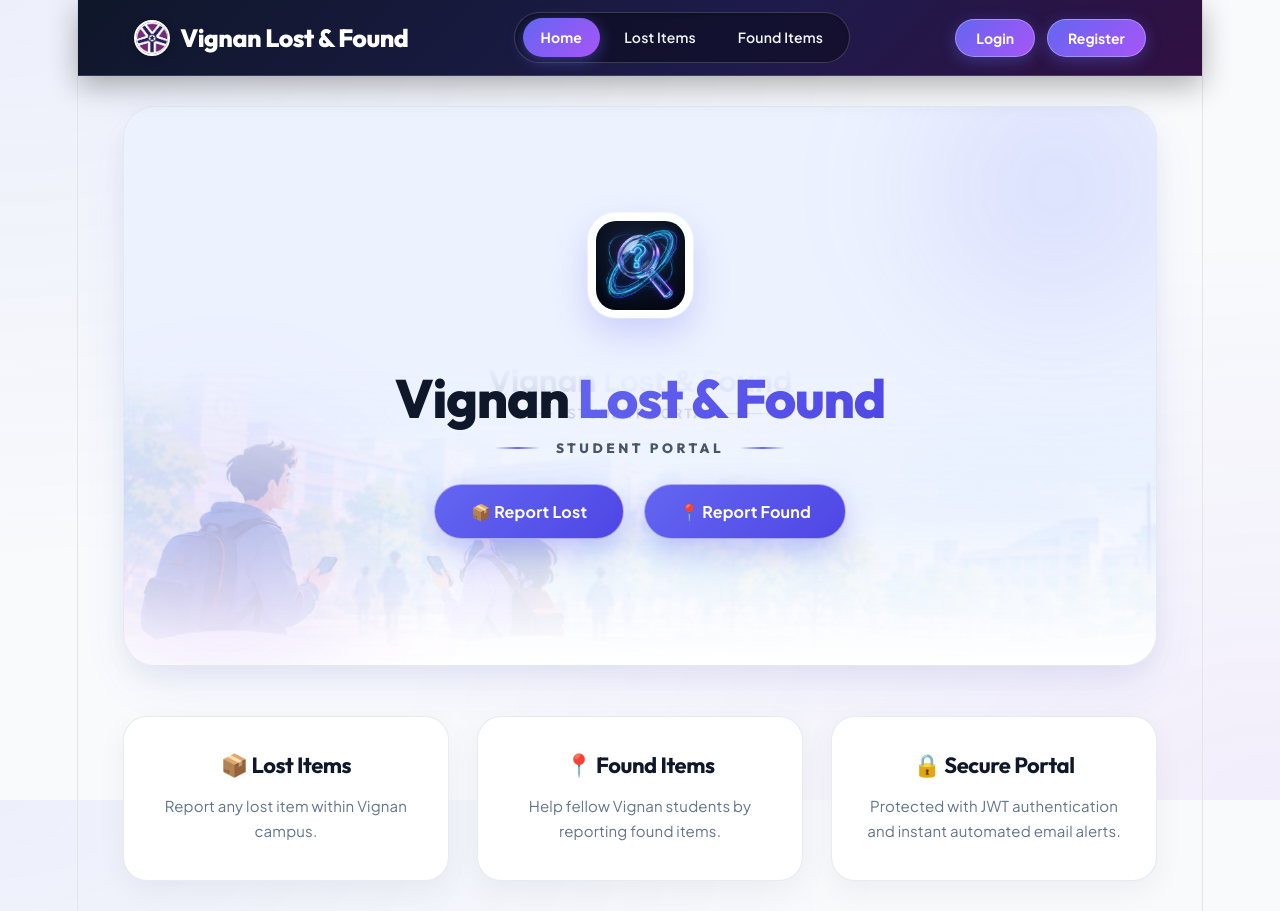
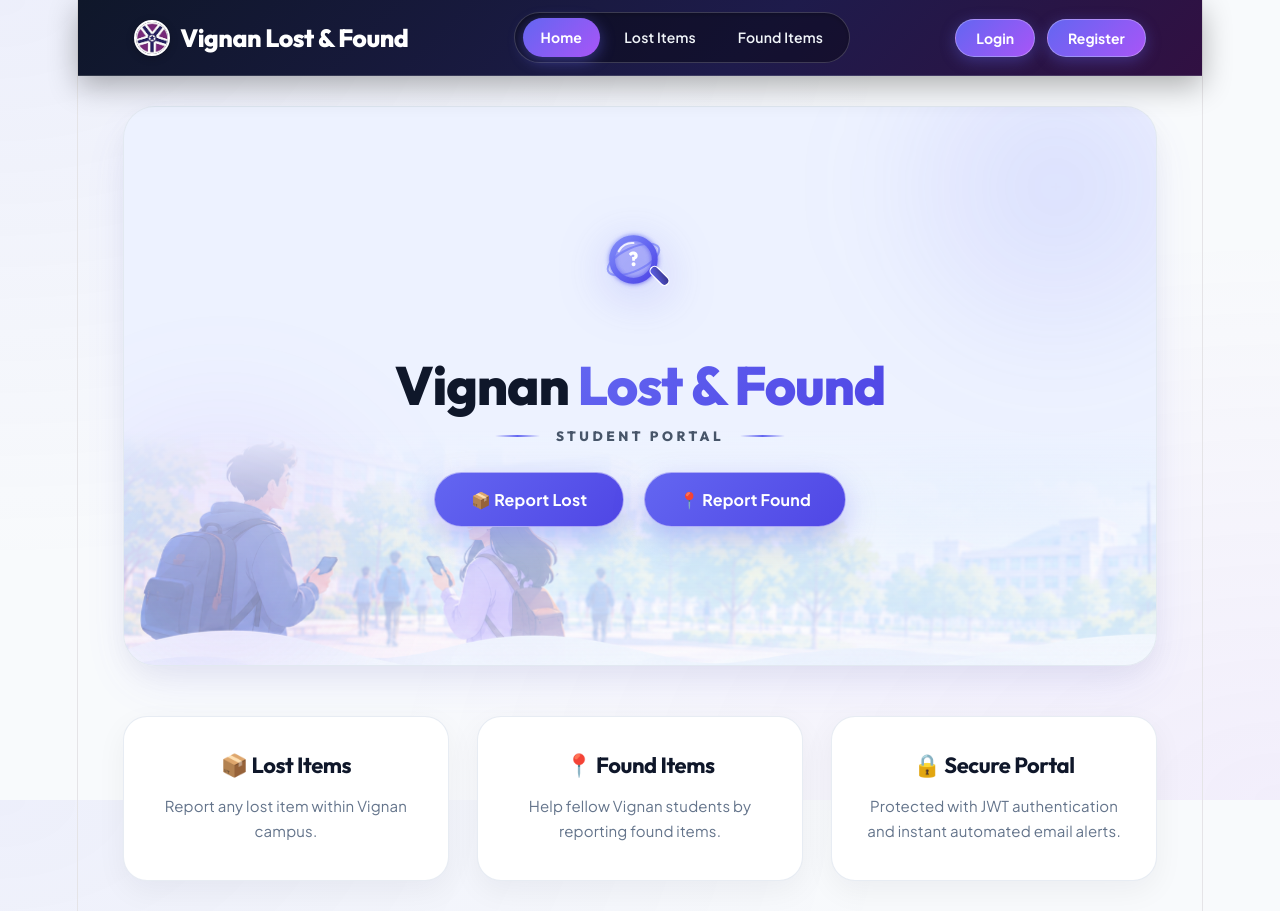
Before and after one commit to codecrafter-01/LostFoundPortal, a React (Vite) app in the folder client/: page / in a window 1280 px wide. Built offline with nearby package versions, Linux system fonts and the light colour scheme.

Commit message:
Erase faded background text with solid sky overlay, restore full vibrant HD clarity for students illustration, and replace box container with standalone rotating SVG magnifier

```diff
--- a/client/src/pages/Home.jsx
+++ b/client/src/pages/Home.jsx
@@ -5,18 +5,94 @@ function Home() {
     <div className="home">
       {/* Hero Section */}
       <section className="hero">
-        {/* Crisp HD 3D Magnifying Glass Icon with Opening Animation */}
-        <div className="magnifier-hd-wrapper" aria-label="3D Magnifying Glass searching animation">
-          <div className="magnifier-hd-card">
-            <img
-              src="/vignan_hd_magnifier.jpg"
-              alt="3D Magnifying Glass Icon"
-              className="magnifier-hd-img"
-            />
+        {/* Frameless Standalone Animated Magnifying Glass (No Box Container) */}
+        <div className="magnifier-simple-wrapper" aria-label="Searching for lost items animation">
+          <div className="magnifier-simple-icon">
+            <svg
+              className="magnifier-simple-svg"
+              viewBox="0 0 100 100"
+              fill="none"
+              xmlns="http://www.w3.org/2000/svg"
+            >
+              <defs>
+                <linearGradient id="glassGrad" x1="0%" y1="0%" x2="100%" y2="100%">
+                  <stop offset="0%" stopColor="#818cf8" />
+                  <stop offset="50%" stopColor="#6366f1" />
+                  <stop offset="100%" stopColor="#4f46e5" />
+                </linearGradient>
+                <linearGradient id="handleGrad" x1="0%" y1="0%" x2="100%" y2="100%">
+                  <stop offset="0%" stopColor="#6366f1" />
+                  <stop offset="100%" stopColor="#312e81" />
+                </linearGradient>
+                <filter id="glowFilter" x="-20%" y="-20%" width="140%" height="140%">
+                  <feGaussianBlur stdDeviation="3" result="blur" />
+                  <feComposite in="SourceGraphic" in2="blur" operator="over" />
+                </filter>
+              </defs>
+
+              {/* Holographic Glowing Orbit Ring */}
+              <ellipse
+                cx="42"
+                cy="42"
+                rx="34"
+                ry="14"
+                stroke="#818cf8"
+                strokeWidth="2.5"
+                fill="none"
+                opacity="0.75"
+                transform="rotate(-25 42 42)"
+              />
+
+              {/* Magnifying Glass Lens Outer Ring */}
+              <circle
+                cx="42"
+                cy="42"
+                r="26"
+                stroke="url(#glassGrad)"
+                strokeWidth="7"
+                fill="rgba(99, 102, 241, 0.25)"
+                filter="url(#glowFilter)"
+              />
+
+              {/* Lens Inner Reflection Accent */}
+              <path
+                d="M 24 32 A 18 18 0 0 1 42 22"
+                stroke="#ffffff"
+                strokeWidth="2.5"
+                strokeLinecap="round"
+                opacity="0.85"
+              />
+
+              {/* Question Mark Inside Lens */}
+              <text
+                x="42"
+                y="50"
+                textAnchor="middle"
+                fontSize="24"
+                fontWeight="800"
+                fill="#ffffff"
+                fontFamily="Outfit, sans-serif"
+              >
+                ?
+              </text>
+
+              {/* Magnifying Glass Handle */}
+              <rect
+                x="60"
+                y="56"
+                width="11"
+                height="28"
+                rx="5.5"
+                transform="rotate(-45 60 56)"
+                fill="url(#handleGrad)"
+                stroke="#ffffff"
+                strokeWidth="1.5"
+              />
+            </svg>
           </div>
         </div>
 
-        {/* Crisp HD Vignan Lost & Found Portal Title */}
+        {/* Crisp Vector Title & Subtitle */}
         <h1 className="portal-hd-title">
           Vignan <span className="title-highlight">Lost & Found</span>
           <div className="portal-sub-tag">
--- a/client/src/styles/Home.css
+++ b/client/src/styles/Home.css
@@ -1,5 +1,5 @@
 /* =========================================================
-   HOME PAGE - CLEAN HERO WITH ZERO DOUBLE OVERLAY
+   HOME PAGE - VIBRANT HD CAMPUS HERO & SIMPLE ROTATING MAGNIFIER
    ========================================================= */
 
 .home {
@@ -16,10 +16,10 @@
   padding: 55px 24px 75px;
   border-radius: 32px;
   color: #0f172a;
-  /* Top solid gradient completely hides old printed image text/logo,
-     revealing only the clean HD icon & vector title on top */
+  /* Top solid sky gradient completely erases all background image text underneath.
+     Bottom is fully transparent to reveal the boy and girl illustration in full vibrant HD clarity! */
   background:
-    linear-gradient(180deg, #edf2ff 0%, #edf2ff 46%, rgba(237, 242, 255, 0.5) 72%, rgba(255, 255, 255, 0.98) 100%),
+    linear-gradient(180deg, #edf2ff 0%, #edf2ff 58%, rgba(237, 242, 255, 0.4) 75%, rgba(255, 255, 255, 0) 100%),
     url("/campus_hero.png") center bottom / cover no-repeat;
   border: 1px solid rgba(226, 232, 240, 0.9);
   box-shadow: 0 20px 50px -10px rgba(99, 102, 241, 0.12), 0 10px 25px rgba(0, 0, 0, 0.04);
@@ -57,42 +57,36 @@
   pointer-events: none;
 }
 
-/* HD 3D Magnifier Wrapper & Opening Animation */
-.magnifier-hd-wrapper {
+/* Standalone Frameless Magnifying Glass Icon & Simple Rotation */
+.magnifier-simple-wrapper {
   display: flex;
   justify-content: center;
   align-items: center;
-  margin: 0 auto 16px;
+  margin: 0 auto 14px;
   position: relative;
   z-index: 2;
 }
 
-.magnifier-hd-card {
-  width: 105px;
-  height: 105px;
-  border-radius: 28px;
-  overflow: hidden;
-  background: rgba(255, 255, 255, 0.95);
-  backdrop-filter: blur(12px);
-  padding: 8px;
-  box-shadow: 0 15px 35px rgba(99, 102, 241, 0.25), 0 0 0 1px rgba(255, 255, 255, 0.9);
-  /* Entrance: Fade in and scale up */
-  /* Levitation / Rotation Effect */
+.magnifier-simple-icon {
+  width: 82px;
+  height: 82px;
+  display: flex;
+  align-items: center;
+  justify-content: center;
+  /* Entrance fade + Simple 360 degree rotation lasting 2.8s, then stops */
   animation:
-    hdEntrance 0.8s cubic-bezier(0.16, 1, 0.3, 1) forwards,
-    hdFloatRotate 3s cubic-bezier(0.4, 0, 0.2, 1) 0.3s forwards;
+    simpleEntrance 0.6s ease-out forwards,
+    simpleRotate 2.8s cubic-bezier(0.4, 0, 0.2, 1) 0.2s forwards;
   transform-origin: center center;
 }
 
-.magnifier-hd-img {
+.magnifier-simple-svg {
   width: 100%;
   height: 100%;
-  object-fit: cover;
-  border-radius: 20px;
-  display: block;
+  filter: drop-shadow(0 10px 25px rgba(99, 102, 241, 0.4));
 }
 
-@keyframes hdEntrance {
+@keyframes simpleEntrance {
   0% {
     opacity: 0;
     transform: scale(0.6);
@@ -103,12 +97,9 @@
   }
 }
 
-@keyframes hdFloatRotate {
+@keyframes simpleRotate {
   0% {
     transform: scale(1) rotate(0deg);
-  }
-  50% {
-    transform: scale(1.05) rotate(180deg);
   }
   100% {
     transform: scale(1) rotate(360deg);
@@ -117,8 +108,8 @@
 
 /* Motion preference override */
 @media (prefers-reduced-motion: reduce) {
-  .magnifier-hd-card {
-    animation: hdEntrance 0.5s forwards !important;
+  .magnifier-simple-icon {
+    animation: simpleEntrance 0.5s forwards !important;
   }
 }
 
@@ -199,7 +190,7 @@
 .hero-buttons button:nth-child(2) {
   background: linear-gradient(135deg, #8b5cf6 0%, #6d28d9 100%);
   color: #ffffff;
-  border: 1px solid rgba(255, 255, 255, 0.5);
+  border: 1px solid rgba(255, 255, 255, 0.4);
   box-shadow: 0 12px 30px rgba(139, 92, 246, 0.35);
 }
 
@@ -269,9 +260,9 @@
     padding: 50px 18px 65px;
     border-radius: 24px;
   }
-  .magnifier-hd-card {
-    width: 90px;
-    height: 90px;
+  .magnifier-simple-icon {
+    width: 68px;
+    height: 68px;
   }
   .portal-hd-title {
     font-size: 30px;
```
